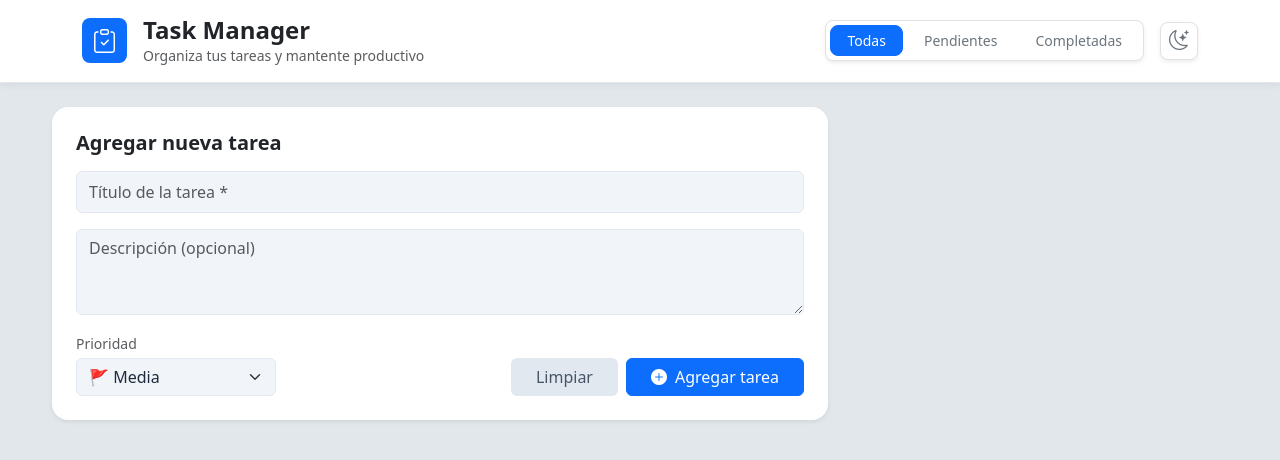
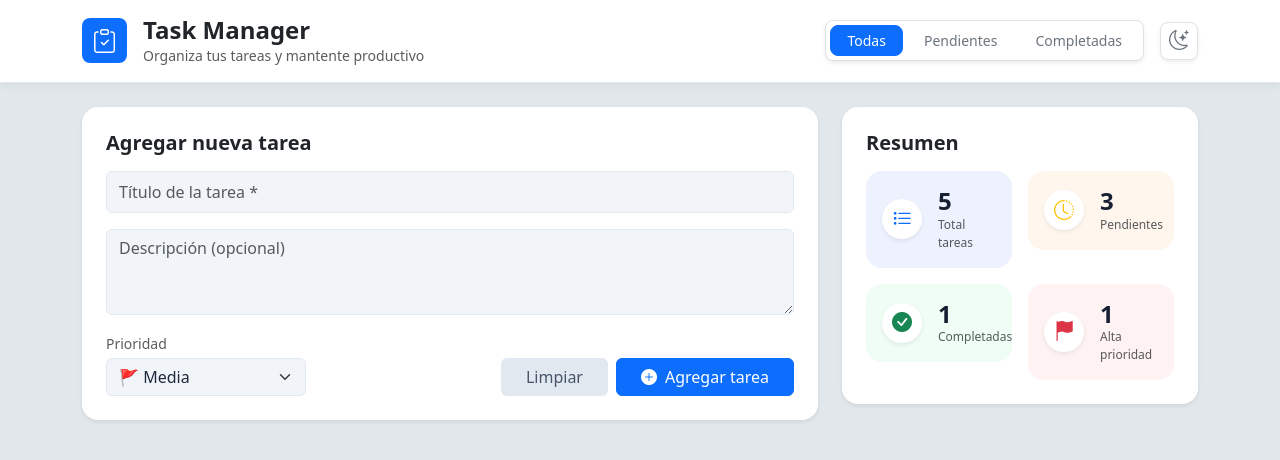
Before and after one commit to josecarlosonate/React-labs, a React (Vite) app in the folder projects/02-task-manager/: page / in a window 1280 px wide. Shown: the top 460 px of the page. Built offline with nearby package versions, Linux system fonts and the light colour scheme.

Commit message:
agregar componente sumary

```diff
--- a/projects/02-task-manager/src/App.tsx
+++ b/projects/02-task-manager/src/App.tsx
@@ -3,6 +3,7 @@ import Header from "./components/Header"
 import type { Theme } from "./types/Theme"
 import type { Filters } from "./types/Filters"
 import TaskForm from "./components/TaskForm"
+import Summary from "./components/Summary"
 
 function App() {
   const [theme, setTheme] = useState<Theme>('light')
@@ -16,10 +17,13 @@ function App() {
 
     <div className="min-vh-100 bg-body-tertiary">
       <Header setTheme={setTheme} theme={theme} filter={filter} setFilter={setFilter} />
-      <div className="container my-4" style={{ maxWidth: '1200px' }}>
+      <div className="container my-4">
         <div className="row g-4">
           <div className="col-lg-8">
             <TaskForm />
+          </div>
+          <div className="col-lg-4">
+            <Summary />
           </div>
         </div>
       </div>
--- a/projects/02-task-manager/src/components/Header.tsx
+++ b/projects/02-task-manager/src/components/Header.tsx
@@ -18,8 +18,7 @@ function Header({ setTheme, theme, filter, setFilter }: HeaderProps) {
 
     return (
         <header className="bg-body app-header">
-            <div className="container py-3 d-flex justify-content-between align-items-center gap-3 style={{ maxWidth: '1200px' }}">
-
+            <div className="container py-3 d-flex justify-content-between align-items-center gap-3">
                 <div className="d-flex align-items-center gap-3">
                     <div className="bg-primary text-white rounded-3 d-flex align-items-center justify-content-center"
                         style={{ width: "45px", height: "45px" }} >
--- /dev/null
+++ b/projects/02-task-manager/src/components/Summary.tsx
@@ -0,0 +1,65 @@
+function Summary() {
+    return (
+        <div className="card border-0 shadow-sm rounded-4 p-4 mb-4">
+            <h5 className="fw-bold mb-3 text-body">Resumen</h5>
+            <div className="row g-3">
+                <div className="col-6">
+                    <div className="p-3 rounded-4 d-flex align-items-center gap-3 summary-total">
+                        <div className="bg-white text-primary rounded-circle d-flex align-items-center justify-content-center shadow-sm"
+                            style={{ width: '40px', height: '40px', minWidth: '40px' }}>
+                            <i className="bi bi-list-task fs-5"></i>
+                        </div>
+                        <div>
+                            <h4 className="fw-bold mb-0 summary-value">5</h4>
+                            <p className="text-muted small mb-0" style={{ fontSize: '0.75rem' }}>Total tareas</p>
+                        </div>
+                    </div>
+                </div>
+                <div className="col-6">
+                    <div className="p-3 rounded-4 d-flex align-items-center gap-3 summary-pending">
+                        <div
+                            className="bg-white text-warning rounded-circle d-flex align-items-center justify-content-center shadow-sm"
+                            style={{ width: '40px', height: '40px', minWidth: '40px' }}
+                        >
+                            <i className="bi bi-clock-history fs-5"></i>
+                        </div>
+                        <div>
+                            <h4 className="fw-bold mb-0 summary-value">3</h4>
+                            <p className="text-muted small mb-0" style={{ fontSize: '0.75rem' }}>Pendientes</p>
+                        </div>
+                    </div>
+                </div>
+                <div className="col-6">
+                    <div className="p-3 rounded-4 d-flex align-items-center gap-3 summary-completed">
+                        <div
+                            className="bg-white text-success rounded-circle d-flex align-items-center justify-content-center shadow-sm"
+                            style={{ width: '40px', height: '40px', minWidth: '40px' }}
+                        >
+                            <i className="bi bi-check-circle-fill fs-5"></i>
+                        </div>
+                        <div>
+                            <h4 className="fw-bold mb-0 summary-value">1</h4>
+                            <p className="text-muted small mb-0" style={{ fontSize: '0.75rem' }}>Completadas</p>
+                        </div>
+                    </div>
+                </div>
+                <div className="col-6">
+                    <div className="p-3 rounded-4 d-flex align-items-center gap-3 summary-high">
+                        <div
+                            className="bg-white text-danger rounded-circle d-flex align-items-center justify-content-center shadow-sm"
+                            style={{ width: '40px', height: '40px', minWidth: '40px' }}
+                        >
+                            <i className="bi bi-flag-fill fs-5"></i>
+                        </div>
+                        <div>
+                            <h4 className="fw-bold mb-0 summary-value">1</h4>
+                            <p className="text-muted small mb-0" style={{ fontSize: '0.75rem' }}>Alta prioridad</p>
+                        </div>
+                    </div>
+                </div>
+            </div>
+        </div>
+    )
+}
+
+export default Summary
--- a/projects/02-task-manager/src/index.css
+++ b/projects/02-task-manager/src/index.css
@@ -140,3 +140,53 @@ body {
   border-color: #fbbf24;
   color: #111827;
 }
+
+/* Resumen: tema claro */
+.summary-total {
+  background-color: #eef2ff;
+}
+
+.summary-pending {
+  background-color: #fff7ed;
+}
+
+.summary-completed {
+  background-color: #f0fdf4;
+}
+
+.summary-high {
+  background-color: #fef2f2;
+}
+
+.summary-value {
+  color: #172033;
+}
+
+.summary-label {
+  color: #596579;
+}
+
+/* Resumen: tema oscuro */
+[data-bs-theme="dark"] .summary-total {
+  background-color: #273552;
+}
+
+[data-bs-theme="dark"] .summary-pending {
+  background-color: #403326;
+}
+
+[data-bs-theme="dark"] .summary-completed {
+  background-color: #203e36;
+}
+
+[data-bs-theme="dark"] .summary-high {
+  background-color: #422c36;
+}
+
+[data-bs-theme="dark"] .summary-value {
+  color: #f1f5f9;
+}
+
+[data-bs-theme="dark"] .summary-label {
+  color: #b9c5d6;
+}
```
